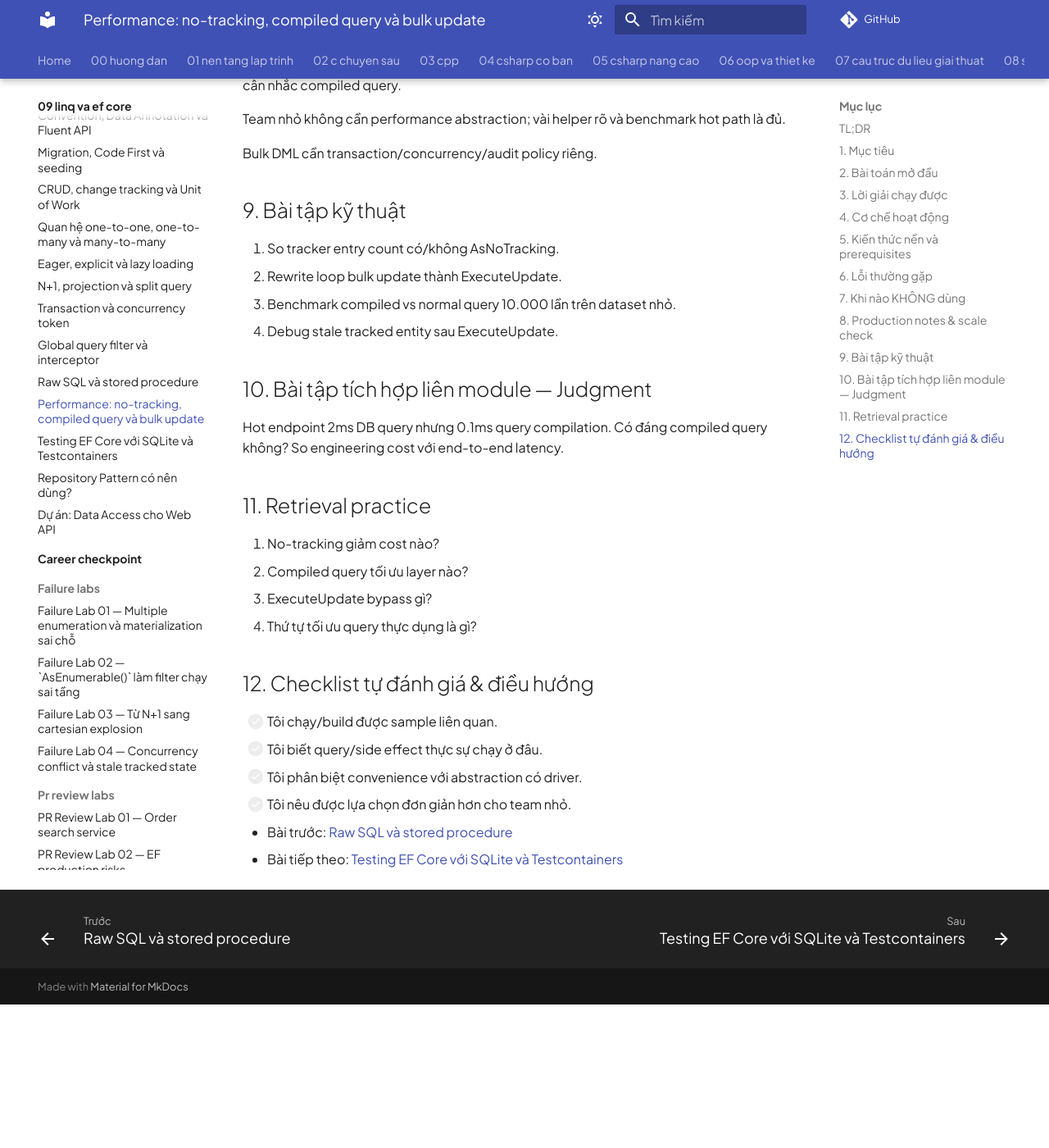
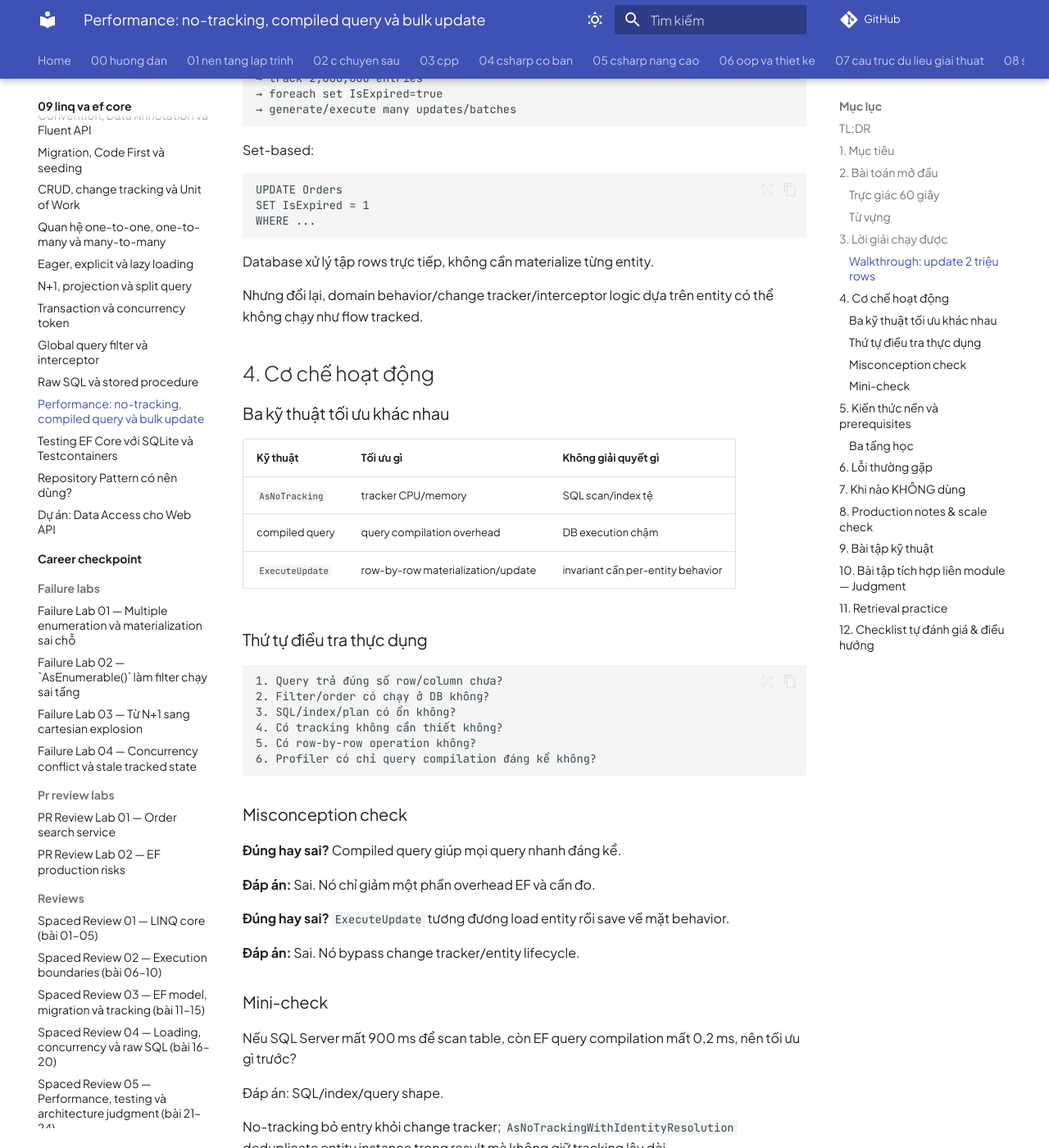
Before and after one commit to Xuanthanh-dzz/full-stack, an MkDocs documentation site: the page built from fullstack-roadmap/09-linq-va-ef-core/21-performance-no-tracking-compiled-query-bulk-update.md, in a window 1280 px wide and 1400 px high, scrolled down 2421 px. Shown: the whole window at 82% size. Built offline with MkDocs 1.6.1 and Material for MkDocs 9.7.7, drawn with Linux system fonts in a browser that asks for light colours; comment, search, counter and statistics services are not loaded; before the commit the page ends 3646 px from its top, so only the background shows below that; some of the changed text lies outside the part shown.

Commit message:
docs(module-09): deepen beginner explanation in 21-performance-no-tracking-compiled-query-bulk-update.md

```diff
--- a/fullstack-roadmap/09-linq-va-ef-core/21-performance-no-tracking-compiled-query-bulk-update.md
+++ b/fullstack-roadmap/09-linq-va-ef-core/21-performance-no-tracking-compiled-query-bulk-update.md
@@ -20,6 +20,35 @@
 - đo performance theo query/IO/allocations thay vì API folklore.
 
 ## 2. Bài toán mở đầu
+
+### Trực giác 60 giây
+
+Performance trong EF Core có nhiều tầng. Nếu query chậm, bạn cần biết cost nằm ở đâu:
+
+~~~text
+C# query construction
+→ EF translation
+→ network roundtrip
+→ SQL execution
+→ rows transferred
+→ materialization
+→ change tracking
+~~~
+
+`AsNoTracking`, compiled query và `ExecuteUpdate` tối ưu **những tầng khác nhau**. Dùng sai tầng thì gần như không giải quyết bottleneck.
+
+### Từ vựng
+
+| Thuật ngữ | Nghĩa đơn giản |
+|---|---|
+| no-tracking | không đưa entity vào change tracker |
+| compiled query | precompile query pipeline delegate |
+| set-based update | update nhiều row bằng một DB statement |
+| materialization cost | cost tạo object từ row |
+| query compilation | cost EF xử lý query shape |
+| hot path | đoạn chạy rất thường xuyên/quan trọng |
+
+Thứ tự tối ưu tốt thường là: query đúng shape và index trước, micro-optimization framework sau.
 
 Job expiry load 2 triệu rows rồi foreach set flag + SaveChanges. Một endpoint read-only lại track 50.000 entities. Cả hai đúng output nhưng chọn execution model sai.
 
@@ -46,7 +75,66 @@ var affected = await db.Orders
         cancellationToken);
 ~~~
 
+### Walkthrough: update 2 triệu rows
+
+Cách tracked loop:
+
+~~~text
+SELECT 2,000,000 rows
+→ materialize 2,000,000 entities
+→ track 2,000,000 entries
+→ foreach set IsExpired=true
+→ generate/execute many updates/batches
+~~~
+
+Set-based:
+
+~~~text
+UPDATE Orders
+SET IsExpired = 1
+WHERE ...
+~~~
+
+Database xử lý tập rows trực tiếp, không cần materialize từng entity.
+
+Nhưng đổi lại, domain behavior/change tracker/interceptor logic dựa trên entity có thể không chạy như flow tracked.
+
 ## 4. Cơ chế hoạt động
+
+### Ba kỹ thuật tối ưu khác nhau
+
+| Kỹ thuật | Tối ưu gì | Không giải quyết gì |
+|---|---|---|
+| `AsNoTracking` | tracker CPU/memory | SQL scan/index tệ |
+| compiled query | query compilation overhead | DB execution chậm |
+| `ExecuteUpdate` | row-by-row materialization/update | invariant cần per-entity behavior |
+
+### Thứ tự điều tra thực dụng
+
+~~~text
+1. Query trả đúng số row/column chưa?
+2. Filter/order có chạy ở DB không?
+3. SQL/index/plan có ổn không?
+4. Có tracking không cần thiết không?
+5. Có row-by-row operation không?
+6. Profiler có chỉ query compilation đáng kể không?
+~~~
+
+### Misconception check
+
+**Đúng hay sai?** Compiled query giúp mọi query nhanh đáng kể.
+
+**Đáp án:** Sai. Nó chỉ giảm một phần overhead EF và cần đo.
+
+**Đúng hay sai?** `ExecuteUpdate` tương đương load entity rồi save về mặt behavior.
+
+**Đáp án:** Sai. Nó bypass change tracker/entity lifecycle.
+
+### Mini-check
+
+Nếu SQL Server mất 900 ms để scan table, còn EF query compilation mất 0,2 ms, nên tối ưu gì trước?
+
+Đáp án: SQL/index/query shape.
 
 No-tracking bỏ entry khỏi change tracker; `AsNoTrackingWithIdentityResolution` deduplicate entity instance trong result mà không giữ tracking lâu dài.
 
@@ -55,6 +143,14 @@ Compiled query precompile query pipeline delegate cho query shape hot; lợi íc
 `ExecuteUpdate/Delete` dịch trực tiếp set-based DML, không load entity và không sync tracked instances đang tồn tại.
 
 ## 5. Kiến thức nền và prerequisites
+
+### Ba tầng học
+
+**Beginner core:** hiểu no-tracking và set-based update.
+
+**Working developer:** đo bottleneck theo tầng, projection/index trước.
+
+**Deep dive:** compiled query benchmark, context pooling, allocation/materialization internals.
 
 Module 08 set-based SQL vs row-by-row và SARGability áp dụng nguyên vẹn.
 
```
